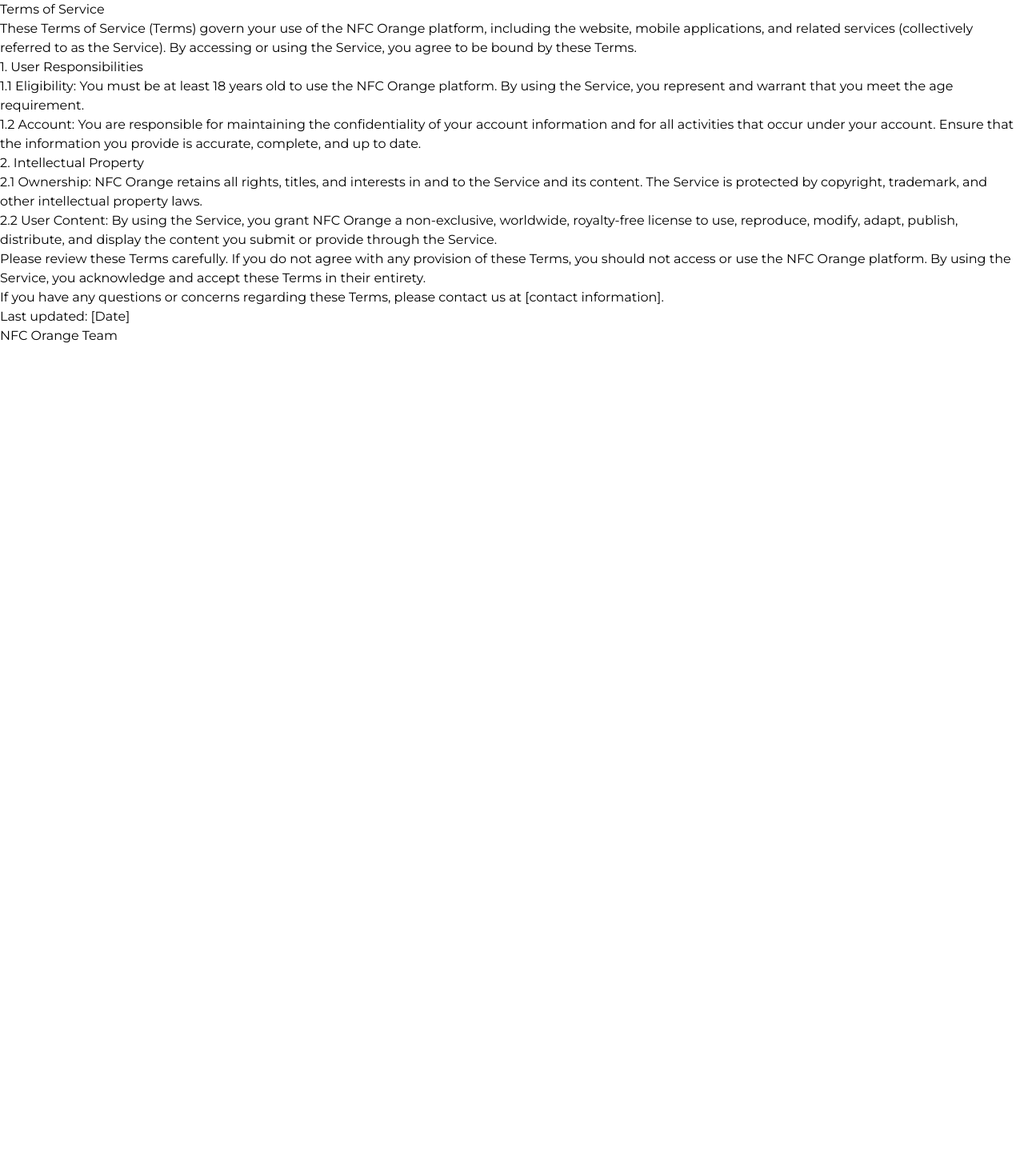
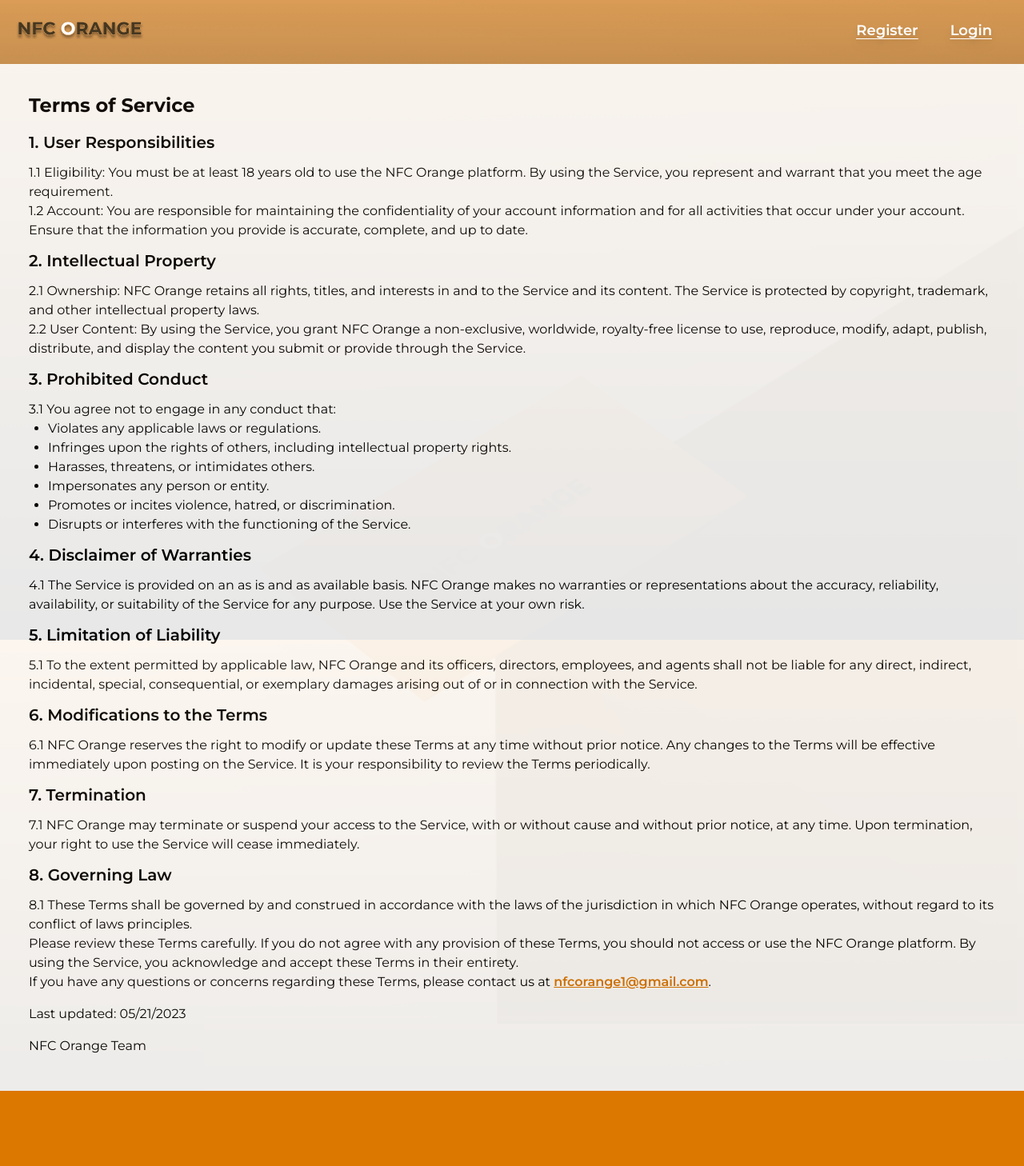
Before and after one commit to KhoiUna/nfc-orange, a Next.js app in the folder web/: page /terms-of-service in a window 1280 px wide. Shown: the top 1458 px of the page at 80% size. Before the commit the page ends 800 px from the top, so only its background shows below. Built offline with nearby package versions, Linux system fonts and the light colour scheme.

Commit message:
update UI

```diff
--- a/web/app/terms-of-service/page.tsx
+++ b/web/app/terms-of-service/page.tsx
@@ -1,47 +1,94 @@
+import HeaderBar from "@/components/ui/HeaderBar"
+import { Footer } from "../page";
+
+export const metadata = {
+    title: 'NFC Orange | Terms of Service'
+}
+
 export default function TermsOfService() {
     return (
-        <div>
-            <h1>Terms of Service</h1>
+        <>
+            <HeaderBar />
+
+            <div id="parallax" className="pt-20">
+                <div className="bg-white p-3 pb-5 opacity-90">
+                    <div className="container mx-auto p-6">
+                        <h1 className="text-2xl font-bold mb-4">Terms of Service</h1>
+
+                        <h2 className="text-xl font-semibold my-3">1. User Responsibilities</h2>
                         <p>
-                These Terms of Service ({"Terms"}) govern your use of the NFC Orange platform, including the website, mobile
-                applications, and related services (collectively referred to as the {"Service"}). By accessing or using the Service,
-                you agree to be bound by these Terms.
+                            1.1 Eligibility: You must be at least 18 years old to use the NFC Orange platform. By using the Service, you represent and warrant that you meet the age requirement.
+                        </p>
+                        <p>
+                            1.2 Account: You are responsible for maintaining the confidentiality of your account information and for all activities that occur under your account. Ensure that the information you provide is accurate, complete, and up to date.
                         </p>
 
-            <h2>1. User Responsibilities</h2>
+                        <h2 className="text-xl font-semibold my-3">2. Intellectual Property</h2>
                         <p>
-                1.1 Eligibility: You must be at least 18 years old to use the NFC Orange platform. By using the Service, you
-                represent and warrant that you meet the age requirement.
+                            2.1 Ownership: NFC Orange retains all rights, titles, and interests in and to the Service and its content. The Service is protected by copyright, trademark, and other intellectual property laws.
                         </p>
                         <p>
-                1.2 Account: You are responsible for maintaining the confidentiality of your account information and for all
-                activities that occur under your account. Ensure that the information you provide is accurate, complete, and up to
-                date.
+                            2.2 User Content: By using the Service, you grant NFC Orange a non-exclusive, worldwide, royalty-free license to use, reproduce, modify, adapt, publish, distribute, and display the content you submit or provide through the Service.
                         </p>
 
-            <h2>2. Intellectual Property</h2>
+                        <h2 className="text-xl font-semibold my-3">3. Prohibited Conduct</h2>
                         <p>
-                2.1 Ownership: NFC Orange retains all rights, titles, and interests in and to the Service and its content. The
-                Service is protected by copyright, trademark, and other intellectual property laws.
+                            3.1 You agree not to engage in any conduct that:
                         </p>
+                        <ul className="list-disc pl-6">
+                            <li>Violates any applicable laws or regulations.</li>
+                            <li>Infringes upon the rights of others, including intellectual property rights.</li>
+                            <li>Harasses, threatens, or intimidates others.</li>
+                            <li>Impersonates any person or entity.</li>
+                            <li>Promotes or incites violence, hatred, or discrimination.</li>
+                            <li>Disrupts or interferes with the functioning of the Service.</li>
+                        </ul>
+
+                        <h2 className="text-xl font-semibold my-3">4. Disclaimer of Warranties</h2>
                         <p>
-                2.2 User Content: By using the Service, you grant NFC Orange a non-exclusive, worldwide, royalty-free license to
-                use, reproduce, modify, adapt, publish, distribute, and display the content you submit or provide through the
-                Service.
+                            4.1 The Service is provided on an {"as is"} and {"as available"} basis. NFC Orange makes no warranties or representations about the accuracy, reliability, availability, or suitability of the Service for any purpose. Use the Service at your own risk.
                         </p>
 
-            {/* Remaining sections... */}
+                        <h2 className="text-xl font-semibold my-3">5. Limitation of Liability</h2>
+                        <p>
+                            5.1 To the extent permitted by applicable law, NFC Orange and its officers, directors, employees, and agents shall not be liable for any direct, indirect, incidental, special, consequential, or exemplary damages arising out of or in connection with the Service.
+                        </p>
+
+                        <h2 className="text-xl font-semibold my-3">6. Modifications to the Terms</h2>
+                        <p>
+                            6.1 NFC Orange reserves the right to modify or update these Terms at any time without prior notice. Any changes to the Terms will be effective immediately upon posting on the Service. It is your responsibility to review the Terms periodically.
+                        </p>
+
+                        <h2 className="text-xl font-semibold my-3">7. Termination</h2>
+                        <p>
+                            7.1 NFC Orange may terminate or suspend your access to the Service, with or without cause and without prior notice, at any time. Upon termination, your right to use the Service will cease immediately.
+                        </p>
+
+                        <h2 className="text-xl font-semibold my-3">8. Governing Law</h2>
+                        <p>
+                            8.1 These Terms shall be governed by and construed in accordance with the laws of the jurisdiction in which NFC Orange operates, without regard to its conflict of laws principles.
+                        </p>
 
                         <p>
-                Please review these Terms carefully. If you do not agree with any provision of these Terms, you should not access
-                or use the NFC Orange platform. By using the Service, you acknowledge and accept these Terms in their entirety.
+                            Please review these Terms carefully. If you do not agree with any provision of these Terms, you should not access or use the NFC Orange platform. By using the Service, you acknowledge and accept these Terms in their entirety.
                         </p>
 
-            <p>If you have any questions or concerns regarding these Terms, please contact us at [contact information].</p>
+                        <p>
+                            If you have any questions or concerns regarding these Terms, please contact us at <a className="underline text-primary font-semibold" href="mailto:nfcorange1@gmail.com">nfcorange1@gmail.com</a>.
+                        </p>
 
-            <p>Last updated: [Date]</p>
+                        <p className="mt-4">
+                            Last updated: 05/21/2023
+                        </p>
 
-            <p>NFC Orange Team</p>
+                        <p className="mt-4">
+                            NFC Orange Team
+                        </p>
                     </div>
+                </div>
+            </div>
+
+            <Footer />
+        </>
     );
-};
+}
```
Lines whose indentation alone changed are shown as unchanged.
